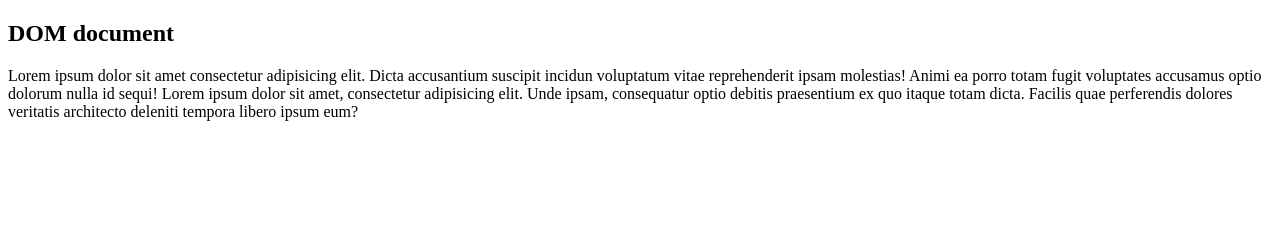
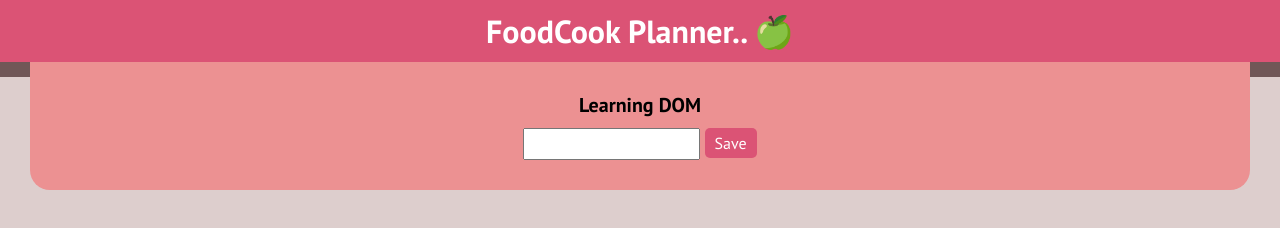
Before and after one commit to ThanoPraveen/DOM-learn, a plain HTML site: page index.html in a window 1280 px wide. Drawn offline with Linux system fonts and the light colour scheme; a web font is replaced by a local one.

Commit message:
initial commit

```diff
--- /dev/null
+++ b/css/style.css
@@ -0,0 +1,56 @@
+@import url("https://fonts.googleapis.com/css2?family=Oleo+Script+Swash+Caps:wght@400;700&display=swap");
+@import url("https://fonts.googleapis.com/css2?family=PT+Sans:ital,wght@0,400;0,700;1,400;1,700&display=swap");
+
+* {
+  margin: 0;
+  padding: 0;
+  box-sizing: border-box;
+  font-family: "PT Sans", sans-serif;
+}
+html,
+body {
+  background-color: #ddcecd;
+}
+
+header {
+  padding: 10px;
+  text-align: center;
+  background-color: #db5375;
+  box-shadow: 0 0 0 10px hsl(0, 13%, 39%), 0 0 0 15px hsl(0, 13%, 39%);
+  font-family: "Oleo Script Swash Caps", cursive;
+  color: #fff;
+}
+/* #EC9192 */
+main {
+  background-color: #ec9192;
+  padding: 30px;
+  margin: 0 30px 0 30px;
+  border-radius: 0 0 20px 20px;
+  text-align: center;
+}
+
+main > div > h1 {
+  font-size: 20px;
+}
+
+main > div > p {
+  font-size: 16px;
+}
+
+/* form */
+.input-food {
+  padding: 5px 10px;
+  margin-top: 10px;
+  outline: none;
+}
+
+.button-save {
+  padding: 5px 10px;
+  background-color: #db5375;
+  color: #fff;
+  border: none;
+  border-radius: 5px;
+  font-size: 16px;
+  font-weight: 400;
+  cursor: pointer;
+}
--- a/index.html
+++ b/index.html
@@ -1,34 +1,26 @@
-<!DOCTYPE html>
 <html lang="en">
-
   <head>
     <meta charset="UTF-8" />
-    <meta http-equiv="X-UA-Compatible" content="IE=edge" />
     <meta name="viewport" content="width=device-width, initial-scale=1.0" />
-    <title>DOM document</title>
-    <script>
-      // ! Uncaught TypeError: Cannot set properties of null (setting 'innerHTML')at index.html: 11: 24 -- why? 👇
-      // const change = document.getElementById("first");
-      // * Ans:👆 this instruction starting to search the first id
-      change.innerHTML = `<h1>Add some content</h1>`;
-    </script>
+    <meta http-equiv="X-UA-Compatible" content="ie=edge" />
+    <title>DOM Learn</title>
+    <link rel="stylesheet" href="./css/style.css" />
   </head>
+  <body>
+    <header>
+      <h1>FoodCook Planner.. &#127823;</h1>
+    </header>
 
-  <body>
-    <div id="first">
-      <h2>DOM document</h2>
-      <p>Lorem ipsum dolor sit amet consectetur adipisicing elit. Dicta accusantium suscipit incidun
-        voluptatum
-        vitae reprehenderit ipsam molestias! Animi ea porro totam fugit voluptates accusamus optio dolorum nulla id
-        sequi!
-        Lorem ipsum dolor sit amet, consectetur adipisicing elit. Unde ipsam, consequatur optio debitis praesentium ex
-        quo
-        itaque totam dicta. Facilis quae perferendis dolores veritatis architecto deleniti tempora libero ipsum eum?
-      </p>
-    </div>
-    <!-- JavaScript link file -->
-    <!-- <script src="./script.js"></script> -->
-    <!-- <script src="./scriptIntro.js"></script> -->
+    <main>
+      <div>
+        <h1 id="mainHeading">Learning DOM</h1>
+        <input id="input-food-id" class="input-food" type="text" />
+        <button id="food-btn" class="button-save">Save</button>
+        <div id="add-input-value"></div>
+      </div>
+    </main>
+
+    <!-- JavaScript links -->
+    <script src="./ScriptDOM/script.js"></script>
   </body>
-
 </html>
--- a/script.js
+++ /dev/null
@@ -1,2 +0,0 @@
-let change = document.getElementById("first");
-change.innerHTML = `<h2>Hello getElementById</h2>`;
```
Also changed, not shown: ScriptDOM/script.js (added, +14 -0 lines), introDOM/indexIntro.html (added, +61 -0 lines), introDOM/script01Intro.js (renamed from scriptIntro.js, +6 -6 lines), introDOM/script02Loaded.js (added, +55 -0 lines).
